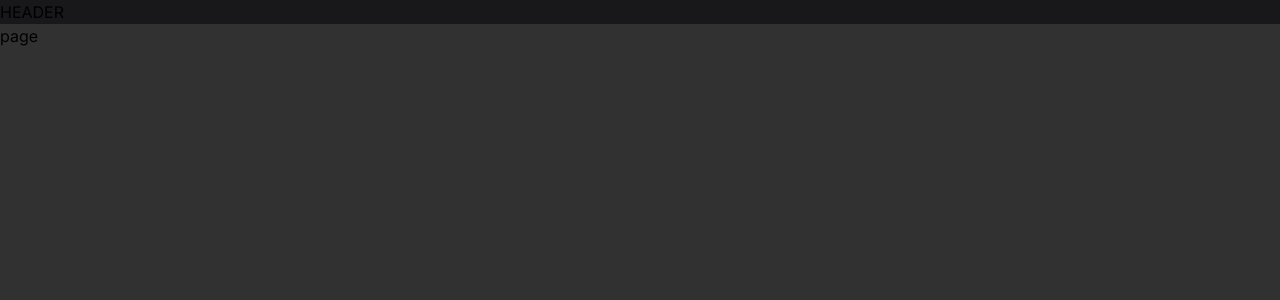
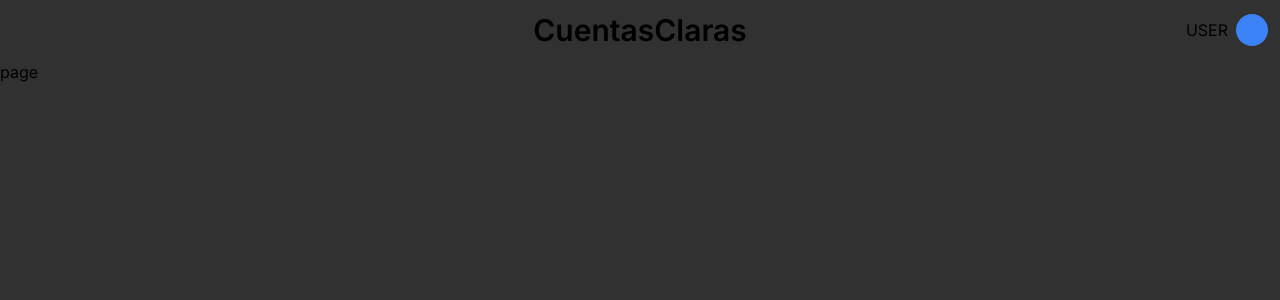
Before and after one commit to mamolina01/accounts-clear, a Next.js app: page / in a window 1280 px wide. Shown: the top 300 px of the page. Built offline with nearby package versions, Linux system fonts and the light colour scheme.

Commit message:
feat: add header

```diff
--- a/src/components/Shared/Header.tsx
+++ b/src/components/Shared/Header.tsx
@@ -2,8 +2,13 @@ import React from 'react'
 
 export const Header = () => {
   return (
-    <div className='w-full bg-zinc-900'>
-        <h2>HEADER</h2>
+    <div className="w-full bg-secondary p-3 grid grid-cols-3 items-center">
+      <h1 className="text-3xl font-semibold text-primary capitalize text-center col-start-2">CuentasClaras</h1>
+
+      <div className="flex gap-2 items-center justify-end">
+        <span className="uppercase">user</span>
+        <div className="w-8 h-8 rounded-full bg-blue-500"></div>
+      </div>
     </div>
   )
 }
```
